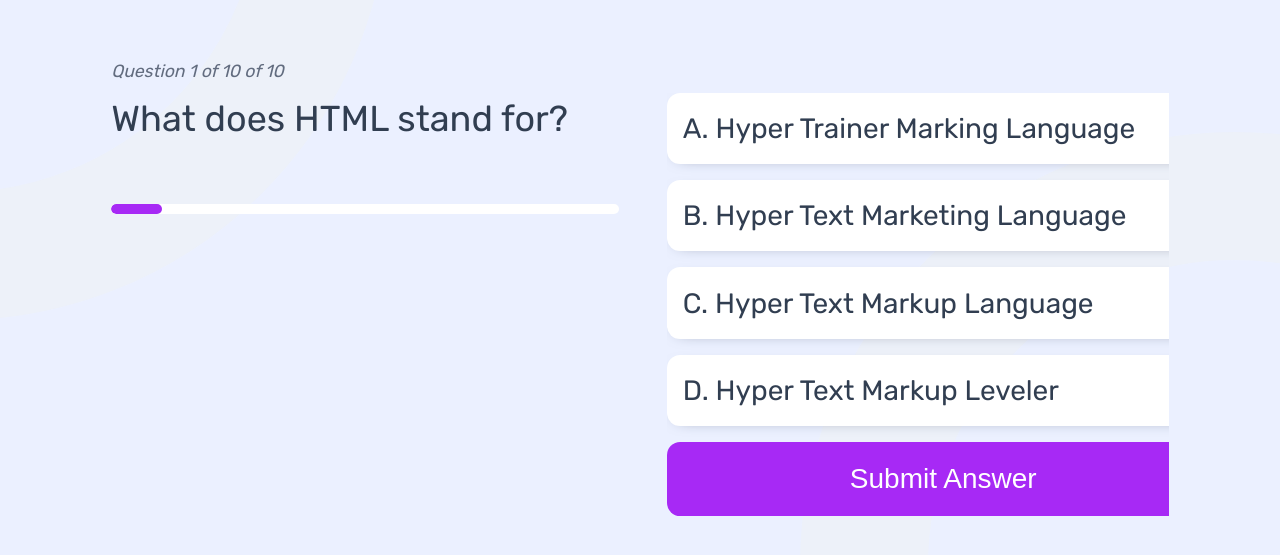
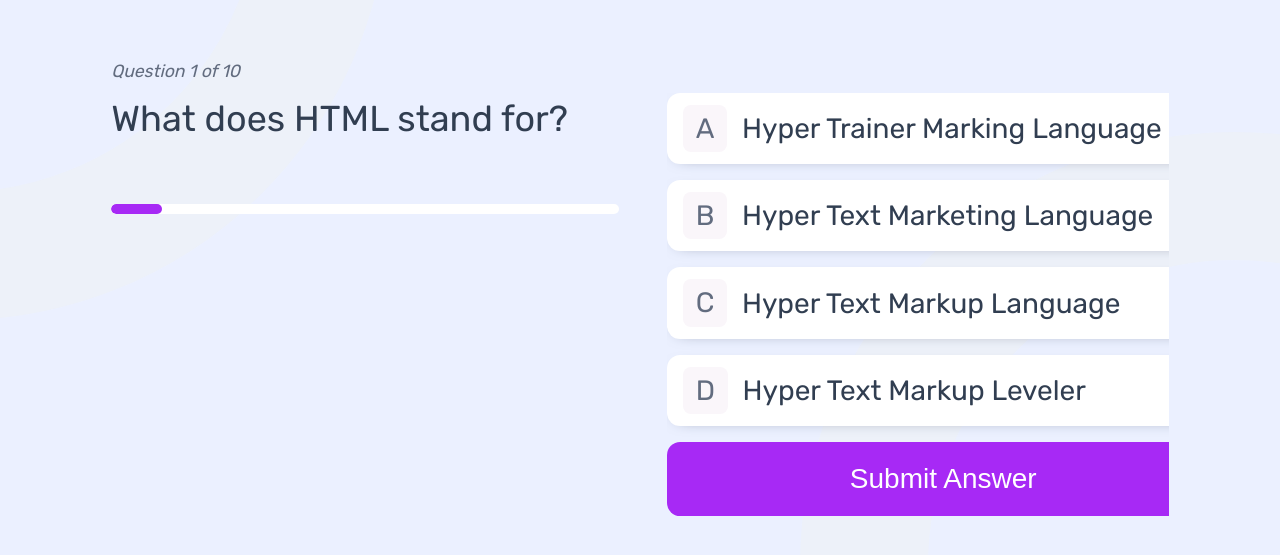
Before and after one commit to Deuzi/quiz, a plain HTML site: page index.html in a window 1280 px wide. Both pictures are taken after a click on the element "HTML". Shown: the part 181-736 px from the top of the page. Drawn offline with Linux system fonts and the light colour scheme.

Commit message:
most-recent-update

```diff
--- a/Quiz.css
+++ b/Quiz.css
@@ -396,12 +396,11 @@ article img{
 }
 
 .list-items.selected {
-    background-color: #e0e0e0;
+    border: 1px solid var(--Purple-500);
 }
 
 .list-items.correct {
     border-color: var(--Green-500);
-
 }
 
 .list-items.incorrect {
@@ -417,6 +416,7 @@ article img{
     background-color: var(--Grey-60);
     padding: 0.45rem 0.8rem;
     border-radius: 0.5rem;
+    margin-right: 0.5rem;
 }
 
 #submit{
@@ -430,9 +430,10 @@ article img{
 
 .no-answer-selected{
     margin-top: 1rem;
+    display: none;
 }
 .no-answer-selected p{
-    display: none;
+    display: flex;
     align-items: center;
     justify-content: center;
     color: var(--Red);
--- a/frontend-quiz-app/Quiz.js
+++ b/frontend-quiz-app/Quiz.js
@@ -96,15 +96,16 @@ function displayQuestion(section, questionIndex) {
     progress.style.width = `${((questionIndex + 1) / secQ.length) * 100}%`;
 
     const optionLi = document.querySelectorAll('.list-items');
-    optionLi.forEach((li) =>
-      li.classList.remove('selected', 'correct', 'incorrect')
-    );
+    optionLi.forEach((li) => {
+      li.classList.remove('selected', 'correct', 'incorrect');
+      li.style.pointerEvents = 'auto';
+    });
 
     const options = currentQ.options;
     optionLi.forEach((listItem, index) => {
-      listItem.textContent = `${String.fromCharCode(65 + index)}. ${
-        options[index]
-      }`;
+      listItem.innerHTML = `<span class="answer-tag">${String.fromCharCode(
+        65 + index
+      )}</span> ${options[index]}`;
       listItem.addEventListener('click', () => {
         optionLi.forEach((li) => li.classList.remove('selected'));
         listItem.classList.add('selected');
@@ -124,6 +125,7 @@ function checkAnswer() {
     document.querySelector('.no-answer-selected').style.display = 'block';
     return false;
   }
+
   document.querySelector('.no-answer-selected').style.display = 'none';
 
   const selectedOption = selectedLi.textContent.slice(0, 1); // Get "A", "B", etc.
--- a/index.html
+++ b/index.html
@@ -66,7 +66,7 @@
             <section id="quiz-question">
                 <section id="quiz-question-items">
                     <div class="the-question">
-                        <p> Question <span id="current-question"></span> of 10</p>
+                        <p> Question <span id="current-question"></span></p>
                         <article id="question">
                             <p id="questions"></p>
                         </article>
@@ -78,10 +78,10 @@
                     </div>
                     <div class="answers">
                         <ul id="question-list">
-                            <li class = 'list-items' id="A"> <span class="answer-tag">A</span></li>
-                            <li class= 'list-items' id="B"> <span class="answer-tag">B</span></li>
-                            <li  class= 'list-items' id="C"> <span class="answer-tag">C</span></li>
-                            <li  class= 'list-items' id="D"> <span class="answer-tag">D</span></li>
+                            <li class = 'list-items' id="A"></li>
+                            <li class= 'list-items' id="B"></li>
+                            <li  class= 'list-items' id="C"></li>
+                            <li  class= 'list-items' id="D"></li>
                         </ul>
                         <button id="submit">
                             Submit Answer
```
